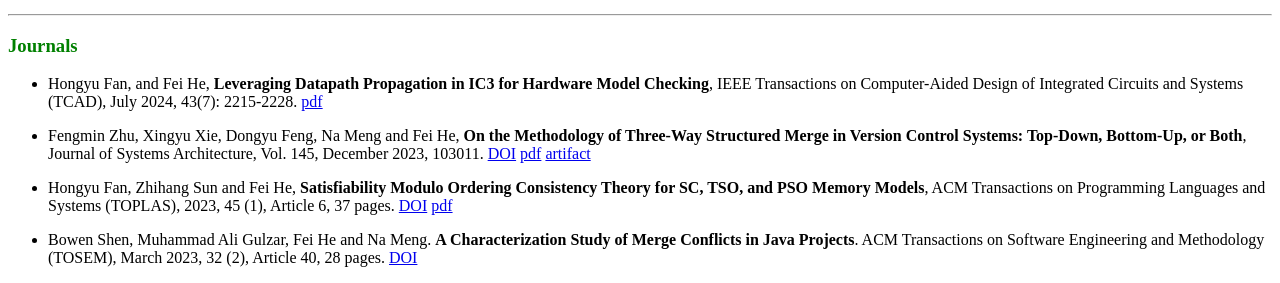
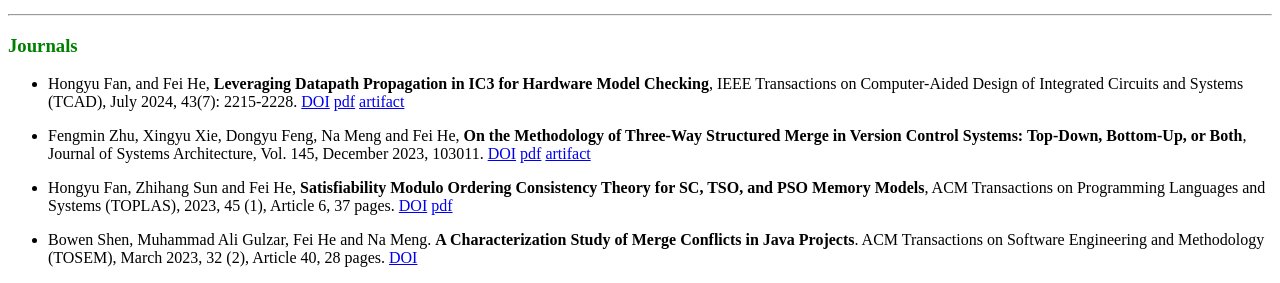
Before and after one commit to feihe/feihe.github.io, a Jekyll site: the page built from publications.md, in a window 1280 px wide and 900 px high. Shown: the part 139-422 px from the top of the window. Built offline with Jekyll 4.4.1, drawn with Linux system fonts in a browser that asks for light colours; nearby versions of some CDN libraries.

Commit message:
tcad artifact

```diff
--- a/publications.md
+++ b/publications.md
@@ -13,7 +13,7 @@ title: Publications
 
 ### <font color=green>Journals</font>
 
-- Hongyu Fan, and Fei He, **Leveraging Datapath Propagation in IC3 for Hardware Model Checking**, IEEE Transactions on Computer-Aided Design of Integrated Circuits and Systems (TCAD), July 2024, 43(7): 2215-2228. [pdf](./materials/tcad24.pdf)
+- Hongyu Fan, and Fei He, **Leveraging Datapath Propagation in IC3 for Hardware Model Checking**, IEEE Transactions on Computer-Aided Design of Integrated Circuits and Systems (TCAD), July 2024, 43(7): 2215-2228. [DOI](https://doi.org/10.1109/TCAD.2024.3360022) [pdf](./materials/tcad24.pdf) [artifact](https://thufv.github.io/research/tcad23-artifact)
 
 - Fengmin Zhu, Xingyu Xie, Dongyu Feng, Na Meng and Fei He, **On the Methodology of Three-Way Structured Merge in Version Control Systems: Top-Down, Bottom-Up, or Both**, Journal of Systems Architecture, Vol. 145, December 2023, 103011. [DOI](https://doi.org/10.1016/j.sysarc.2023.103011) [pdf](./materials/jsa23.pdf) [artifact](https://thufv.github.io/research/setta22a-artifact)
 
```
